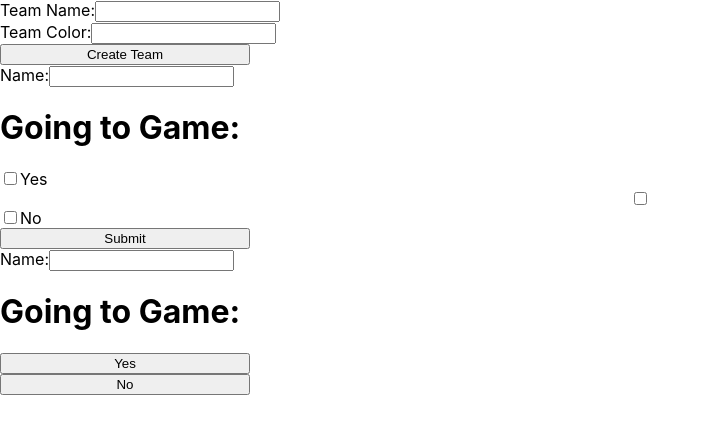
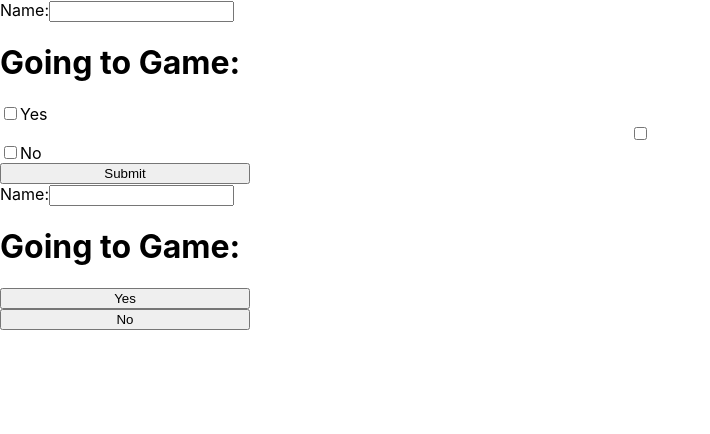
Before and after one commit to thomasgilmore/kickball, a React (Create React App) app: page / in a window 1280 px wide. Shown: the top 434 px of the page, without its empty margins (0-710 px from the left). Built offline with nearby package versions, Linux system fonts and the light colour scheme.

Commit message:
removed CreateTeam from App.jsx

```diff
--- a/src/App.jsx
+++ b/src/App.jsx
@@ -1,12 +1,10 @@
 import React from 'react';
-import CreateTeam from './Components/CreateTeam';
 import PlayerInput from './Components/PlayerInput';
 import PlayerInput2 from './Components/PlayerInput2';
 
 function App() {
   return (
     <div className="App">
-      <CreateTeam />
       <PlayerInput />
       <PlayerInput2 />
     </div>
```
